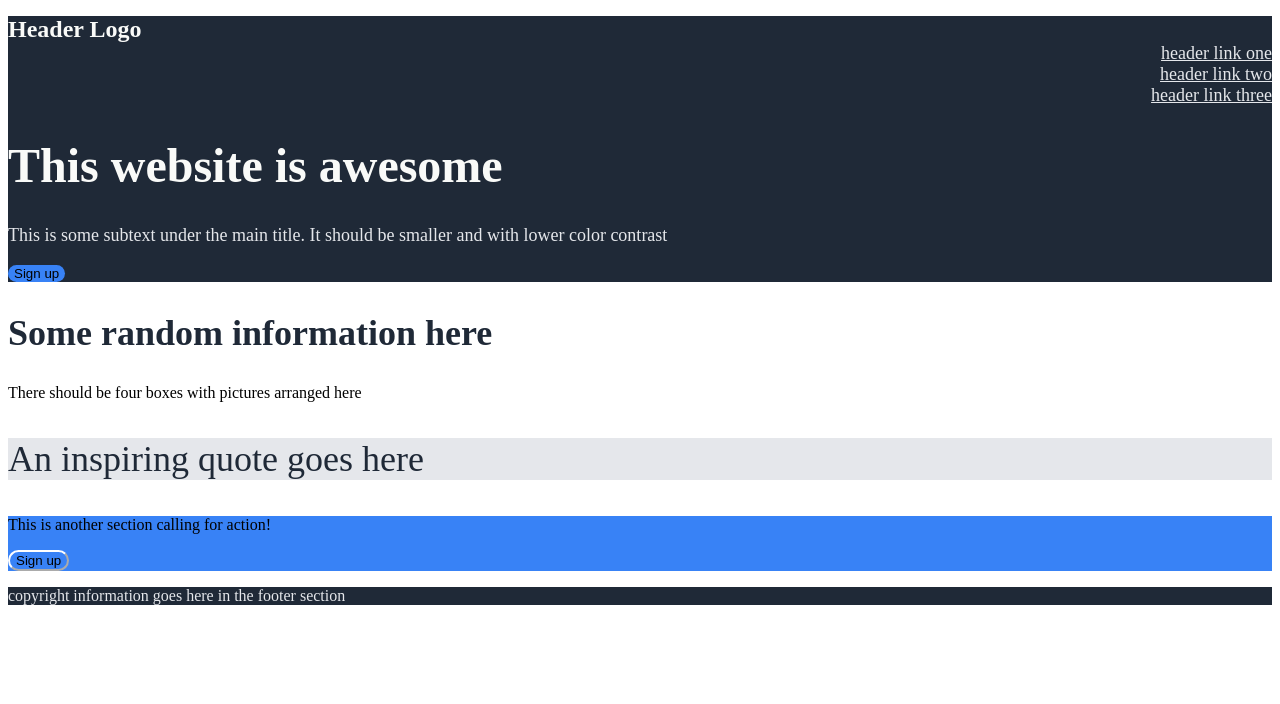
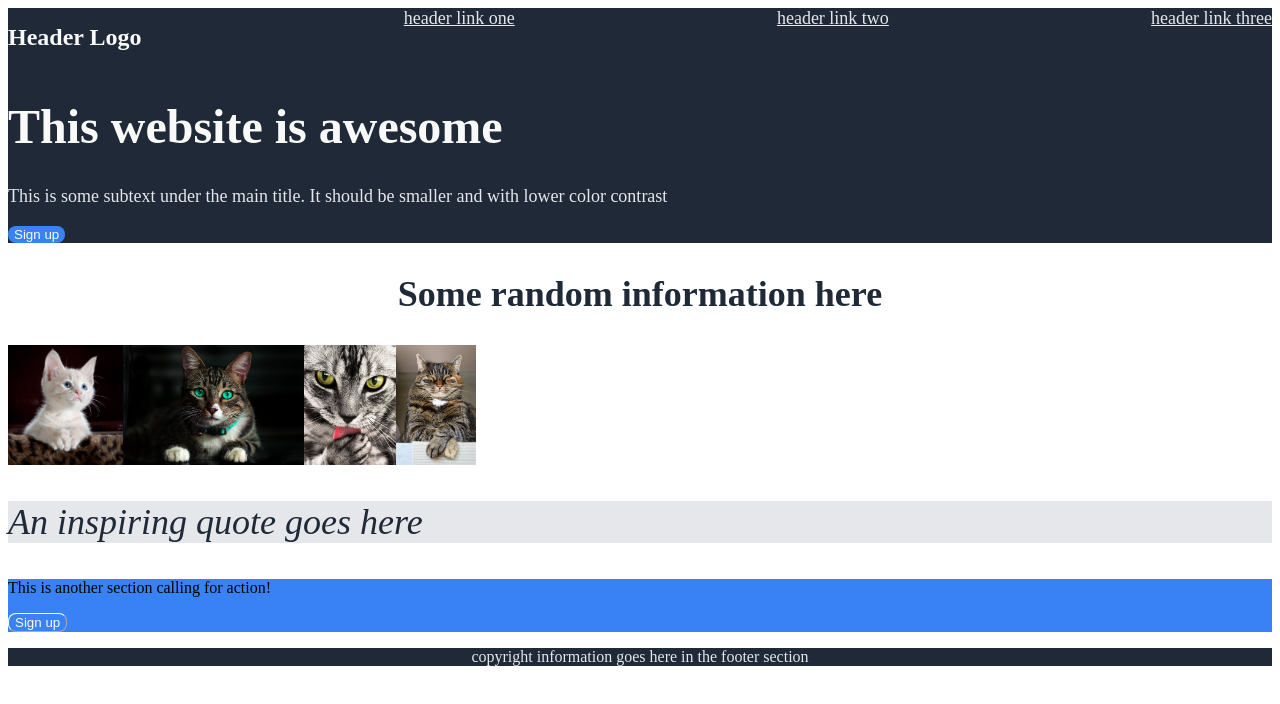
Before and after one commit to lukeyisme/odin-landing-page-project, a plain HTML site: page index.html in a window 1280 px wide. Drawn offline with Linux system fonts and the light colour scheme.

Commit message:
Added an images folder, changed css styling, added some text to index.html

```diff
--- a/css/main.css
+++ b/css/main.css
@@ -1,6 +1,11 @@
 header {
     background-color: #1f2937;
 }
+
+.logo{
+    display: flex;
+}
+
 
 .header_logo{
     font-size: 24px;
@@ -11,7 +16,7 @@ header {
     font-size: 18px;
     color: #e5e7eb;
     display: flex;
-    flex: 1 1 auto;
+    flex: 1 0 auto;
     flex-direction: row;
     justify-content: end;
 }
@@ -29,25 +34,40 @@ h1 {
 .action_button{
     background-color: #3882f6;
     border-color: white;
-    border-radius: 12px;
+    color: #f9faf8;
+    border-width: 1px;
+    border-radius: 8px;
 }
 
 .init_button{
     background-color: #3882f6;
+    color: #f9faf8;
     border: none;
-    border-radius: 12px;
+    border-radius: 8px;
 }
 
 .information{
     font-size: 36px;
     font-style: extra-bold;
     color: #1f2937;
+    text-align: center;
+}
+
+.product_pictures{
+    display: flex;
+    width: 450px;
+    height: 120px;
+}
+
+.product_pictures img {
+    width: 100%;
+    height: auto;
 }
 
 .quote{
     background-color: #e5e7eb;
     font-size: 36px;
-    font-style: light italic;
+    font-style: italic;
     color: #1f2937;
 }
 
@@ -56,6 +76,7 @@ h1 {
 }
 
 footer {
+    text-align: center;
     background-color: #1f2937;
     color: #e5e7eb;
 }
--- a/index.html
+++ b/index.html
@@ -11,11 +11,10 @@
     <header>
         <nav class="header_nav">
             <div class="logo">
-                <p><strong class="header_logo">Header Logo</strong>
-                    <a class="link" href="">header link one</a>
-                    <a class="link" href="">header link two</a>
-                    <a class="link" href="">header link three</a>
-                </p>
+                <p><strong class="header_logo">Header Logo</strong></p>
+                <a class="link" href="">header link one</a>
+                <a class="link" href="">header link two</a>
+                <a class="link" href="">header link three</a>
             </div>
         </nav>
         <div>
@@ -27,7 +26,12 @@
 
     <main>
         <h2 class="information">Some random information here</h2>
-        <p>There should be four boxes with pictures arranged here</p>
+        <div class="product_pictures">
+            <img src="./images/cat_one.jpeg" alt="Cat number 1">
+            <img src="./images/cat_two.jpeg" alt="Cat number 2">
+            <img src="./images/cat_three.jpeg" alt="Cat number 3">
+            <img src="./images/cat_four.jpeg" alt="Cat number 4">
+        </div>
     </main>
 
     <section class="quote">
```
Also changed, not shown: images/cat_four.jpeg (added), images/cat_one.jpeg (added), images/cat_three.jpeg (added), images/cat_two.jpeg (added).
